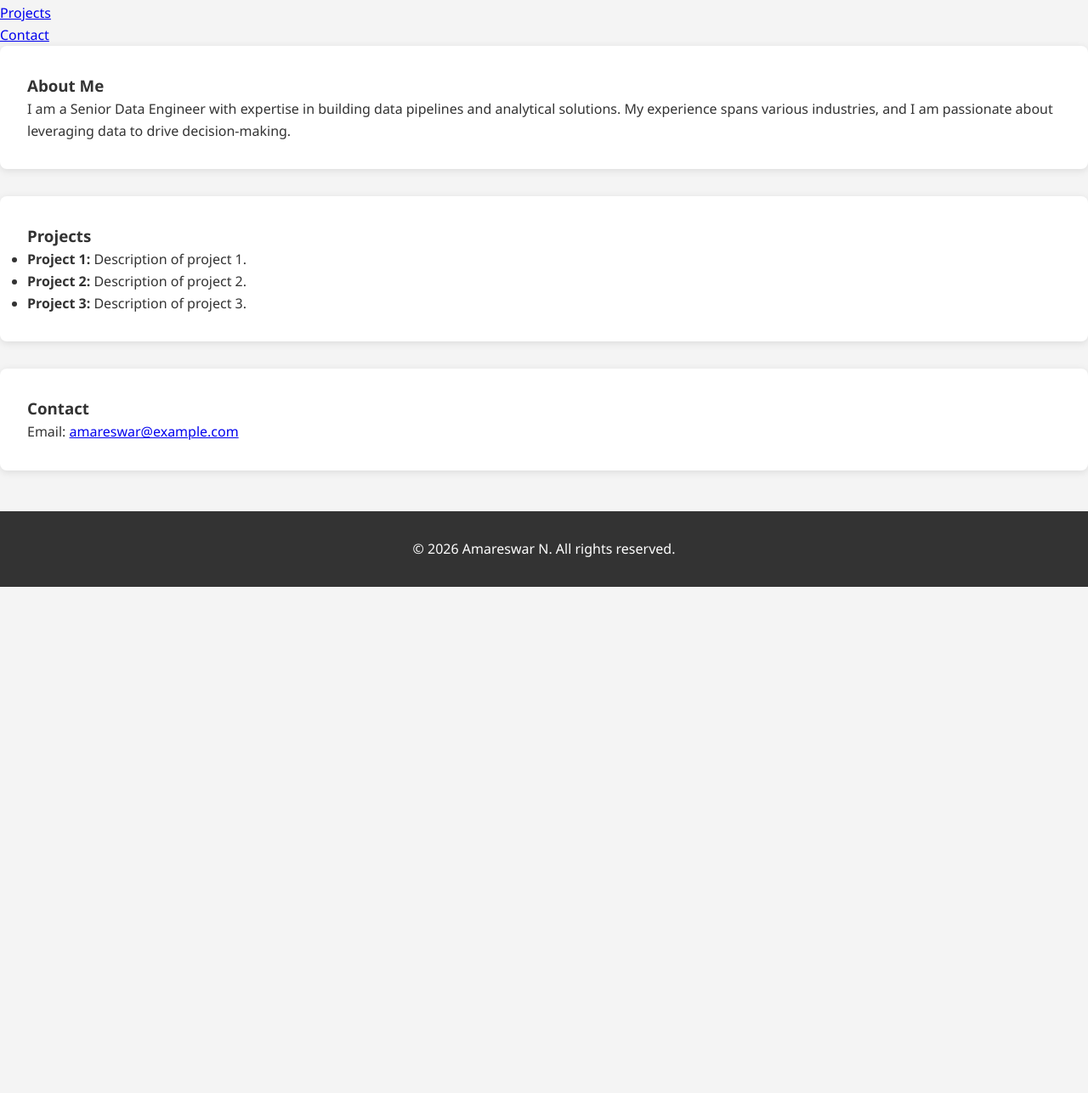
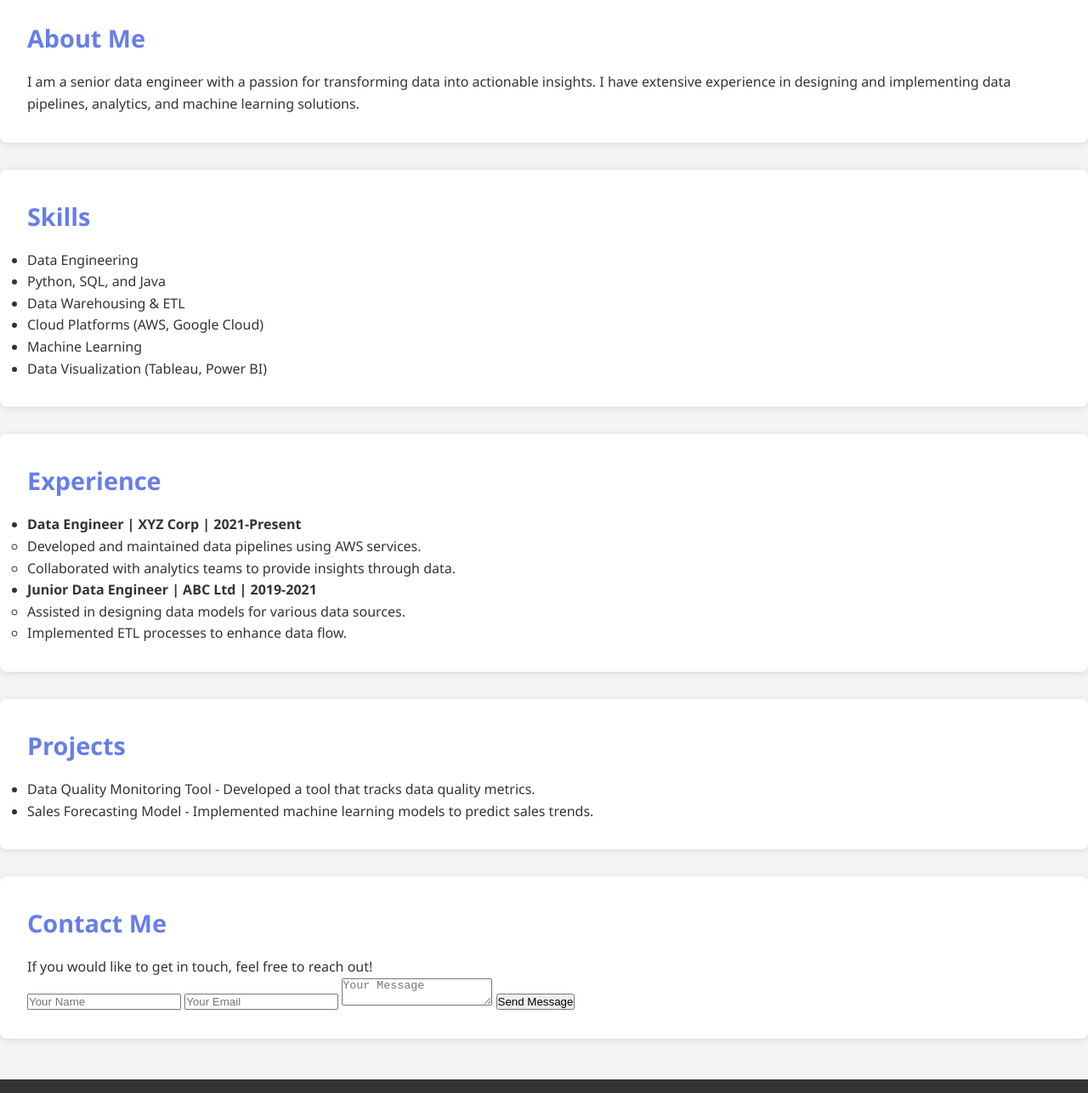
Before and after one commit to amareswar-n/site, a plain HTML site: page index.html in a window 1280 px wide. Shown: the part 112-1399 px from the top of the page at 85% size. Before the commit the page ends 803 px from the top, so only its background shows below. Drawn offline with Linux system fonts and the light colour scheme.

Commit message:
Update index.html with a professional portfolio for Amareswar N

```diff
--- a/index.html
+++ b/index.html
@@ -8,34 +8,69 @@
 </head>
 <body>
     <header>
-        <h1>Amareswar N</h1>
-        <h2>Senior Data Engineer</h2>
+        <div class="hero">
+            <h1>Amareswar N</h1>
+            <p>Senior Data Engineer | Data Enthusiast | Tech Aficionado</p>
+            <a href="#contact" class="btn">Contact Me</a>
+        </div>
     </header>
-    <nav>
+
+    <section id="about">
+        <h2>About Me</h2>
+        <p>I am a senior data engineer with a passion for transforming data into actionable insights. I have extensive experience in designing and implementing data pipelines, analytics, and machine learning solutions.</p>
+    </section>
+
+    <section id="skills">
+        <h2>Skills</h2>
         <ul>
-            <li><a href="#about">About Me</a></li>
-            <li><a href="#projects">Projects</a></li>
-            <li><a href="#contact">Contact</a></li>
-        </ul>
-    </nav>
-    <section id="about">
-        <h3>About Me</h3>
-        <p>I am a Senior Data Engineer with expertise in building data pipelines and analytical solutions. My experience spans various industries, and I am passionate about leveraging data to drive decision-making.</p>
-    </section>
-    <section id="projects">
-        <h3>Projects</h3>
-        <ul>
-            <li><strong>Project 1:</strong> Description of project 1.</li>
-            <li><strong>Project 2:</strong> Description of project 2.</li>
-            <li><strong>Project 3:</strong> Description of project 3.</li>
+            <li>Data Engineering</li>
+            <li>Python, SQL, and Java</li>
+            <li>Data Warehousing & ETL</li>
+            <li>Cloud Platforms (AWS, Google Cloud)</li>
+            <li>Machine Learning</li>
+            <li>Data Visualization (Tableau, Power BI)</li>
         </ul>
     </section>
+
+    <section id="experience">
+        <h2>Experience</h2>
+        <ul>
+            <li><strong>Data Engineer | XYZ Corp | 2021-Present</strong>
+                <ul>
+                    <li>Developed and maintained data pipelines using AWS services.</li>
+                    <li>Collaborated with analytics teams to provide insights through data.</li>
+                </ul>
+            </li>
+            <li><strong>Junior Data Engineer | ABC Ltd | 2019-2021</strong>
+                <ul>
+                    <li>Assisted in designing data models for various data sources.</li>
+                    <li>Implemented ETL processes to enhance data flow.</li>
+                </ul>
+            </li>
+        </ul>
+    </section>
+
+    <section id="projects">
+        <h2>Projects</h2>
+        <ul>
+            <li>Data Quality Monitoring Tool - Developed a tool that tracks data quality metrics.</li>
+            <li>Sales Forecasting Model - Implemented machine learning models to predict sales trends.</li>
+        </ul>
+    </section>
+
     <section id="contact">
-        <h3>Contact</h3>
-        <p>Email: <a href="mailto:amareswar@example.com">amareswar@example.com</a></p>
+        <h2>Contact Me</h2>
+        <p>If you would like to get in touch, feel free to reach out!</p>
+        <form>
+            <input type="text" name="name" placeholder="Your Name" required>
+            <input type="email" name="email" placeholder="Your Email" required>
+            <textarea name="message" placeholder="Your Message" required></textarea>
+            <button type="submit">Send Message</button>
+        </form>
     </section>
+
     <footer>
-        <p>&copy; 2026 Amareswar N. All rights reserved.</p>
+        <p>&copy; 2026 Amareswar N</p>
     </footer>
 </body>
 </html>
```
